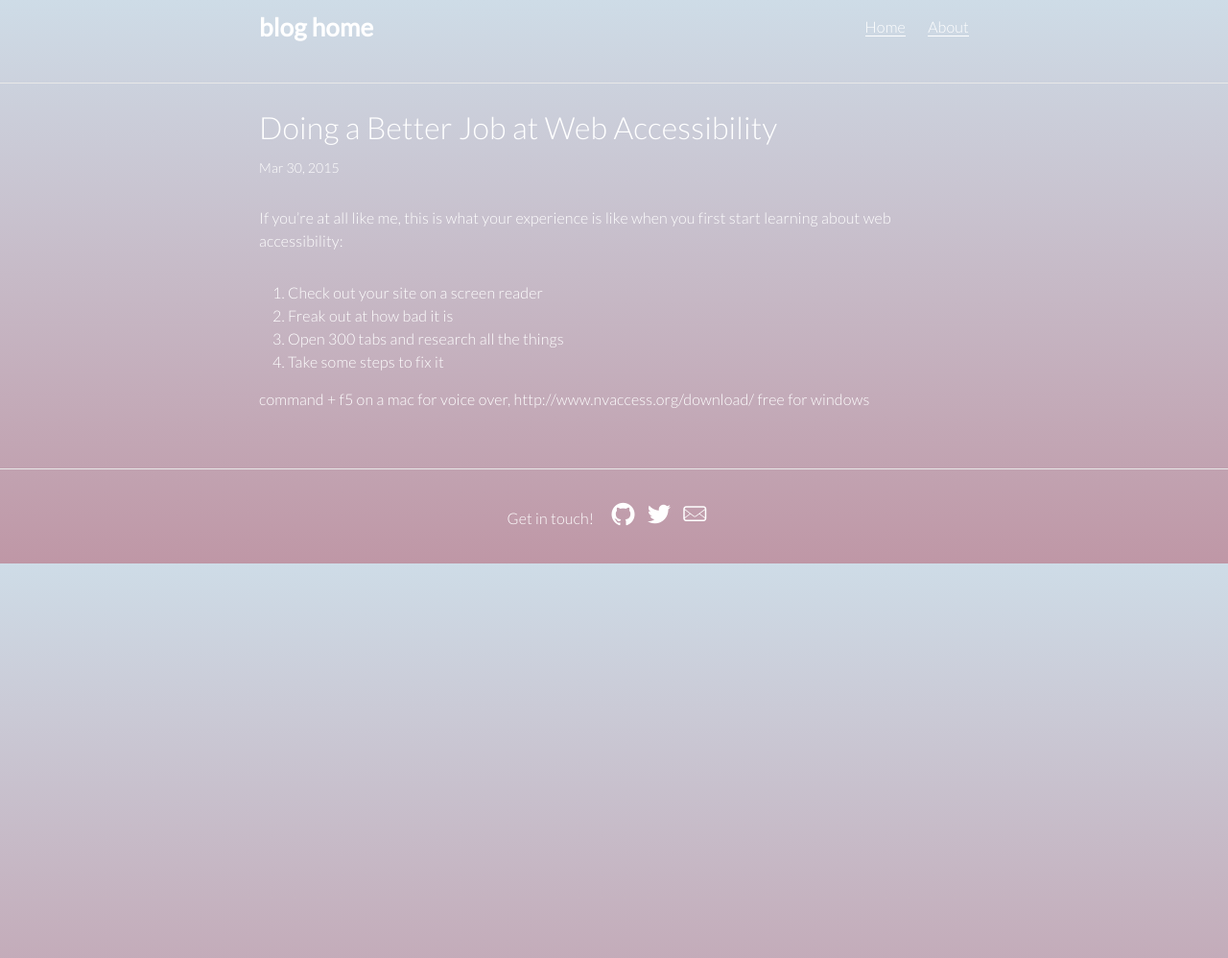
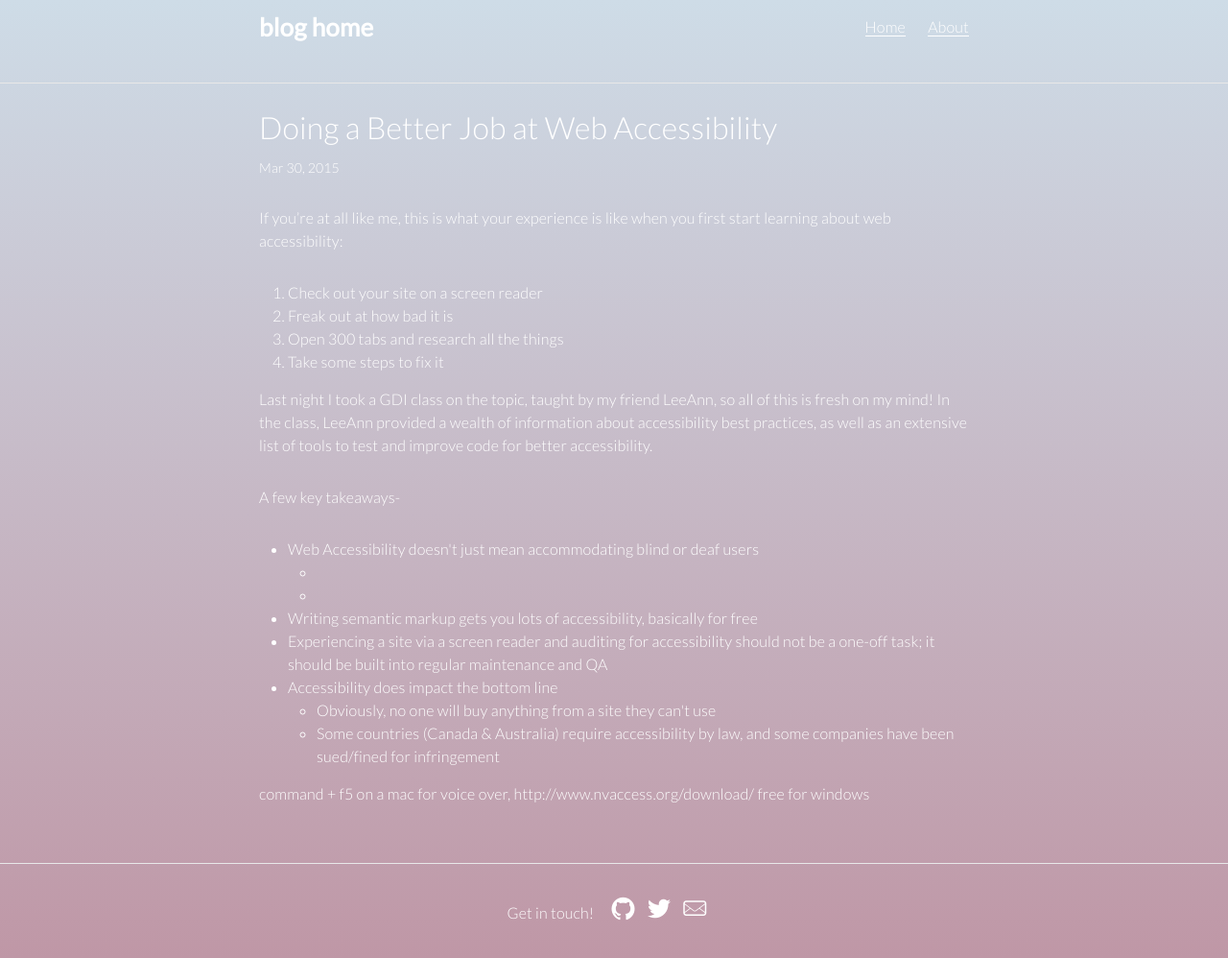
Before and after one commit to ahoef/jekyll-blog, a Jekyll site: the page built from _posts/2015-03-30-web-accessibility.md, in a window 1280 px wide. Shown: the whole page at 96% size. Built offline with Jekyll 4.4.1, drawn with Linux system fonts in a browser that asks for light colours; before the commit the page ends 900 px from its top, so only the background shows below that.

Commit message:
more content in accessibility post

```diff
--- a/_posts/2015-03-30-web-accessibility.md
+++ b/_posts/2015-03-30-web-accessibility.md
@@ -3,7 +3,7 @@ layout: post
 title:  "Doing a Better Job at Web Accessibility"
 date:   2015-03-30
 categories: Web Accessibility
-excerpt:  In the back of my mind, I've always known that the websites I've done for fun and for work probably have had some range of accessibility issues. Last night, I took a class on the topic and learned how to run an accessibility audit on sites. The results were... scary!
+excerpt:  In the back of my mind, I've always known that the websites I've done for fun and for work probably have had some range of accessibility issues. Last night, I took a class on the topic and learned how to run an accessibility audit on sites. The results were... scary! But thankfully, not so hard to fix.
 ---
 
 If you're at all like me, this is what your experience is like when you first start learning about web accessibility:
@@ -15,5 +15,27 @@ If you're at all like me, this is what your experience is like when you first st
 	<li>Take some steps to fix it</li>
 </ol>
 
+Last night I took a GDI class on the topic, taught by my friend LeeAnn, so all of this is fresh on my mind! In the class, LeeAnn provided a wealth of information about accessibility best practices, as well as an extensive list of tools to test and improve code for better accessibility.
+
+A few key takeaways-
+
+<ul>
+	<li>Web Accessibility doesn't just mean accommodating blind or deaf users
+		<ul>
+			<li></li>
+			<li></li>
+		</ul>
+	</li>
+	<li>Writing semantic markup gets you lots of accessibility, basically for free</li>
+	<li>Experiencing a site via a screen reader and auditing for accessibility should not be a one-off task; it should be built into regular maintenance and QA</li>
+	<li>Accessibility does impact the bottom line
+		<ul>
+			<li>Obviously, no one will buy anything from a site they can't use</li>
+			<li>Some countries (Canada & Australia) require accessibility by law, and some companies have been sued/fined for infringement</li>
+		</ul>
+	</li>
+</ul>
+
+
 
 command + f5 on a mac for voice over, http://www.nvaccess.org/download/ free for windows
```
